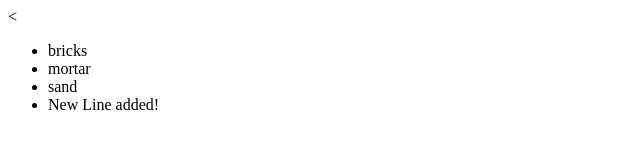
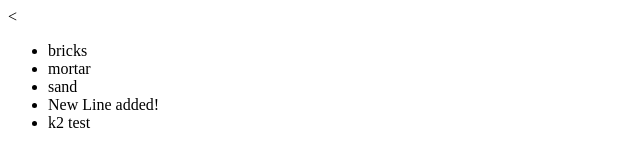
Before and after one commit to kkl260/newGitTest, a plain HTML site: page index.html in a window 1280 px wide. Shown: the full height of the page, 0-640 px from the left. Drawn offline with Linux system fonts and the light colour scheme.

Commit message:
added Line

```diff
--- a/index.html
+++ b/index.html
@@ -9,6 +9,7 @@
 	<li>mortar</li>
 	<li>sand</li>
 	<li>New Line added!</li>
+	<li>k2 test</li>
 </ul>
 
 </body>
```
